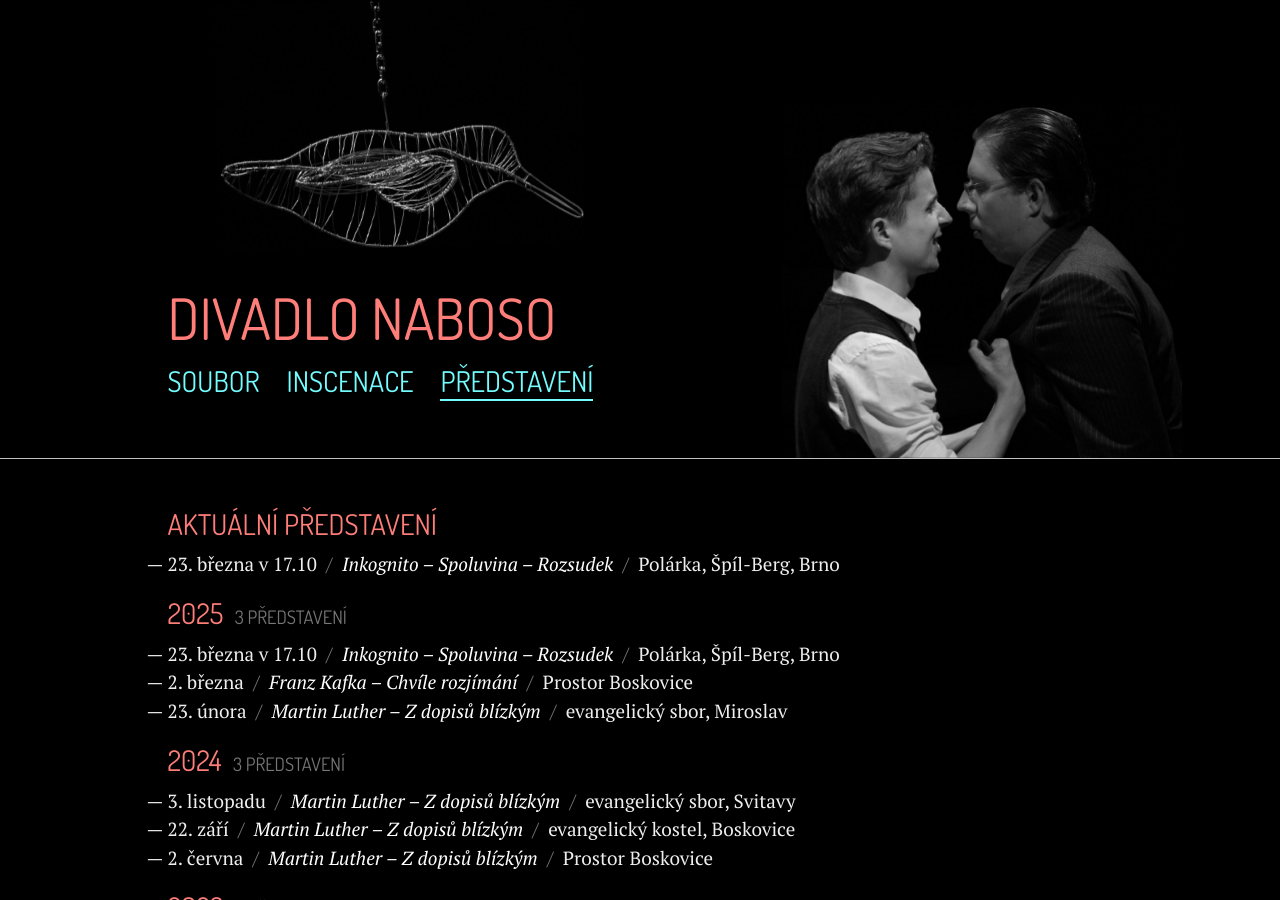
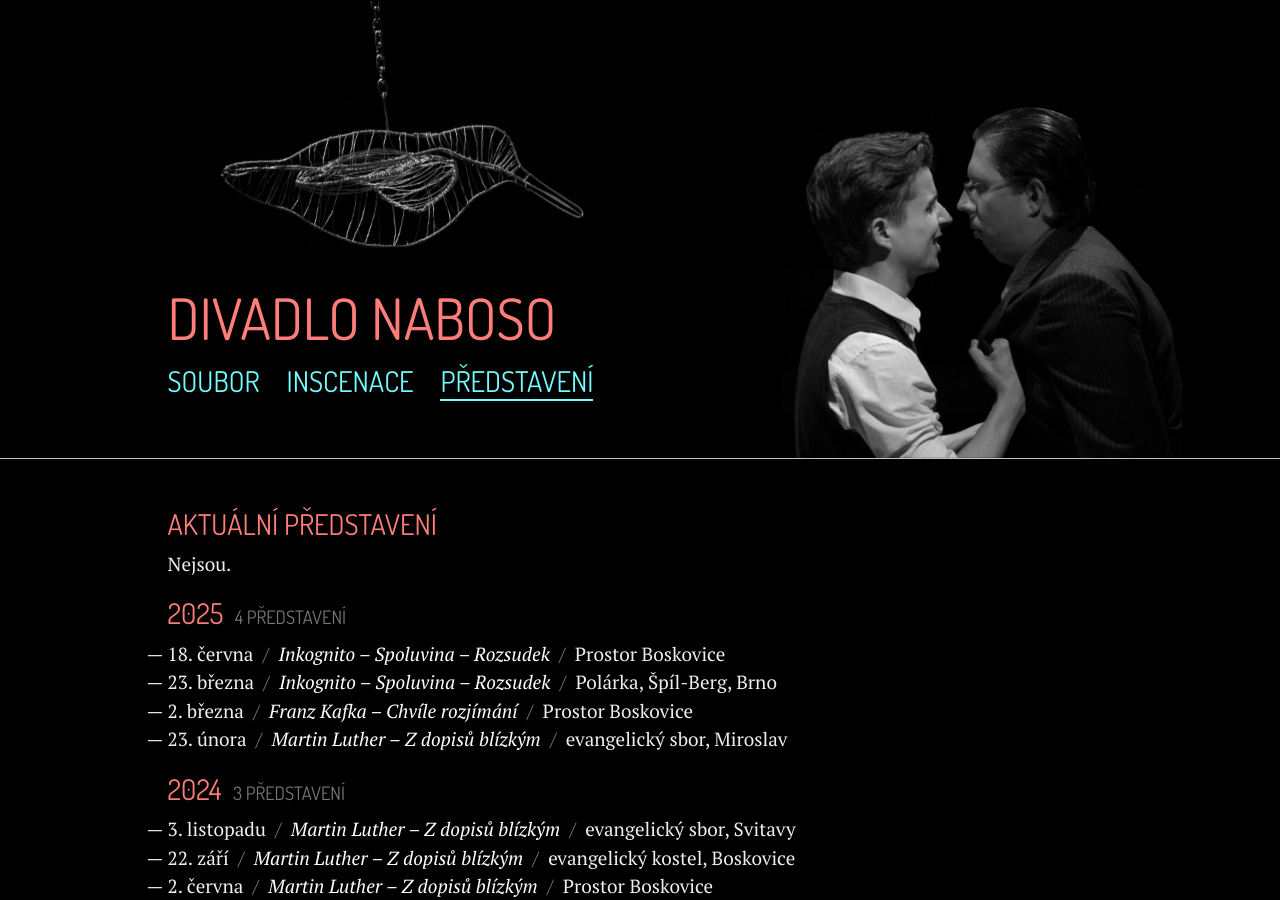
Before and after one commit to zoul/Naboso, a Jekyll site: the page built from predstaveni.html, in a window 1280 px wide and 900 px high. Built offline with Jekyll 4.4.1, drawn with Linux system fonts in a browser that asks for light colours; some of the changed text lies outside the part shown.

Commit message:
Update predstaveni.yml

```diff
--- a/_data/predstaveni.yml
+++ b/_data/predstaveni.yml
@@ -1,9 +1,11 @@
 - rok: 2025
   predstaveni:
     - co: Inkognito – Spoluvina – Rozsudek
-      kdy: 23. března v 17.10
+      kdy: 18. června
+      kde: Prostor Boskovice
+    - co: Inkognito – Spoluvina – Rozsudek
+      kdy: 23. března
       kde: Polárka, Špíl-Berg, Brno
-      aktualni: ano
     - co: Franz Kafka – Chvíle rozjímání
       kdy: 2. března
       kde: Prostor Boskovice
```
